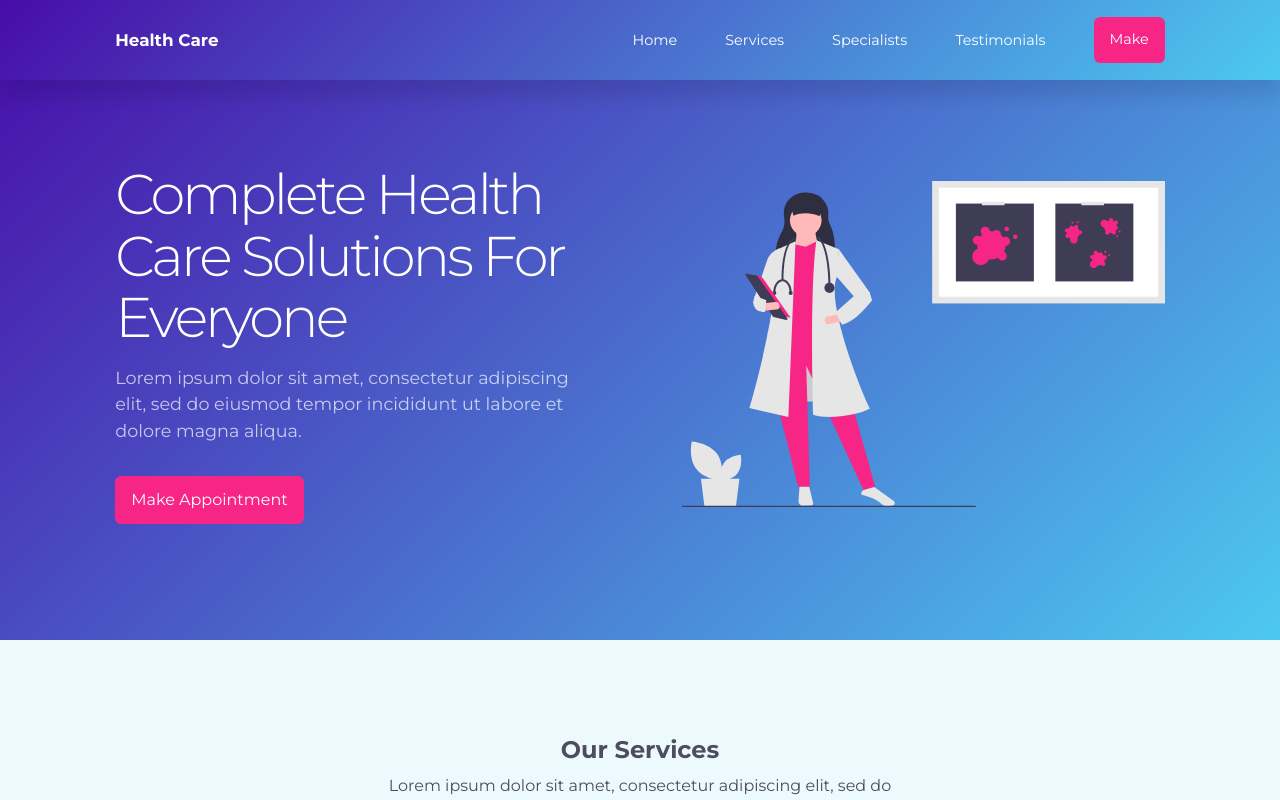
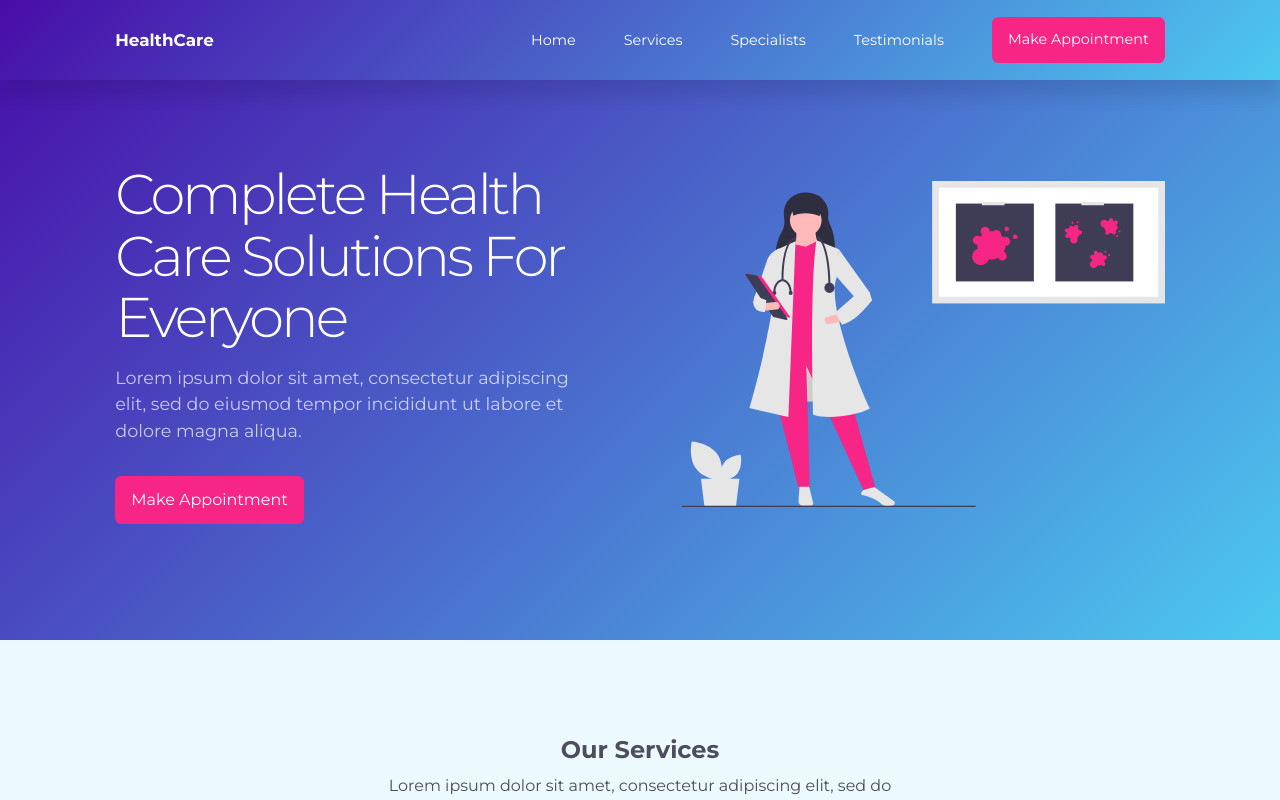
Before and after one commit to rkoszo/health-care, a React (Create React App) app: page / in a window 1280 px wide. Shown: the top 800 px of the page. Built offline with nearby package versions, Linux system fonts and the light colour scheme.

Commit message:
Navbar: close menu if click happens on the screen

```diff
--- a/src/components/Navbar.js
+++ b/src/components/Navbar.js
@@ -1,4 +1,4 @@
-import React, { useLayoutEffect, useState } from "react";
+import React, { useEffect, useLayoutEffect, useState } from "react";
 
 /* self imports */
 
@@ -17,11 +17,22 @@ const Navbar = () => {
       }
     };
 
+    window.addEventListener("resize", isMediumScreen);
+
     isMediumScreen();
 
-    window.addEventListener("resize", isMediumScreen);
     return () => window.removeEventListener("resize", isMediumScreen);
   }, []);
+
+  useEffect(() => {
+    const closeMenuOnClickEvent = () => {
+      if (isMenuActive) closeMenu();
+    };
+
+    window.addEventListener("click", closeMenuOnClickEvent);
+
+    return () => window.removeEventListener("click", closeMenuOnClickEvent);
+  }, [isMenuActive]);
 
   const resetMenuSettings = () => {
     const navItems = document.querySelector("#nav__items");
@@ -48,7 +59,7 @@ const Navbar = () => {
     <nav>
       <div className="container">
         <a href="h3" className="nav__logo">
-          <h3>Health Care</h3>
+          <h3>HealthCare</h3>
         </a>
 
         <ul id="nav__items">
@@ -66,7 +77,7 @@ const Navbar = () => {
           </li>
           <li>
             <a href="/appointment" className="btn">
-              Make
+              Make Appointment
             </a>
           </li>
         </ul>
```
